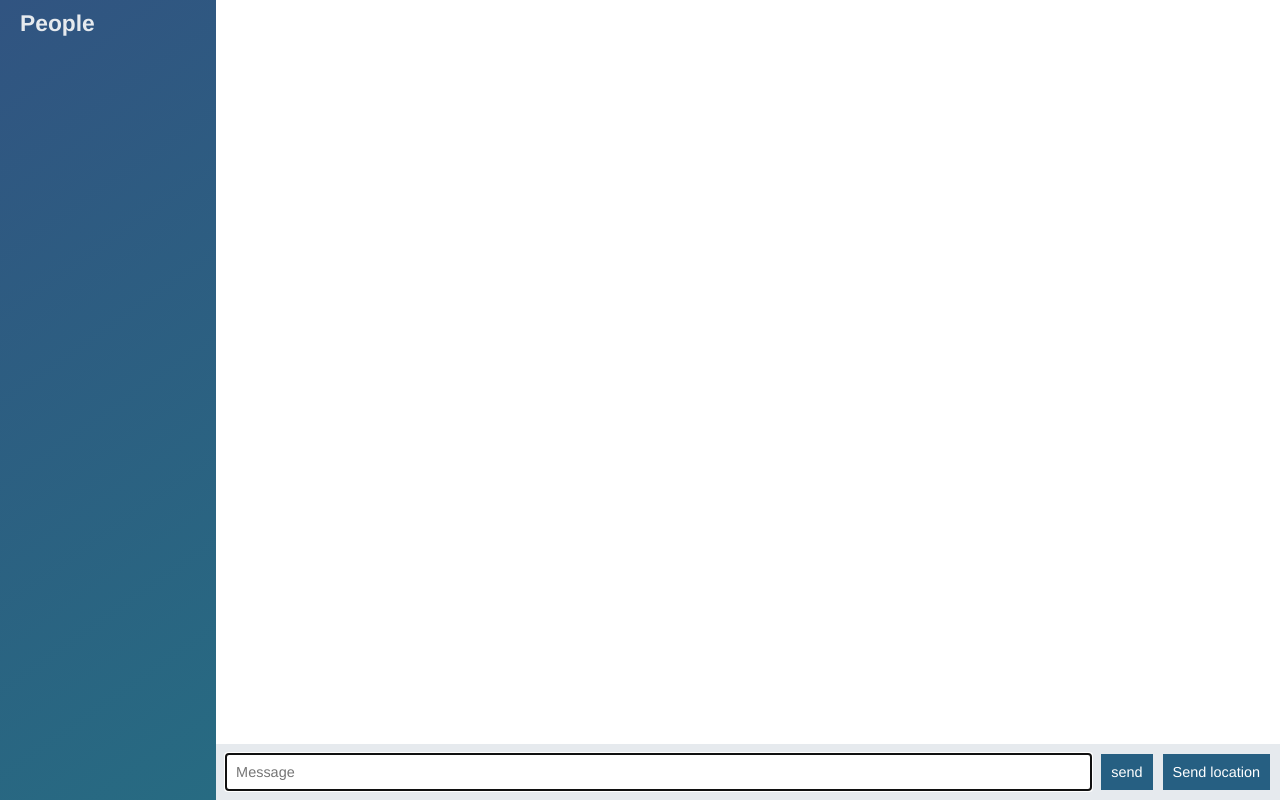
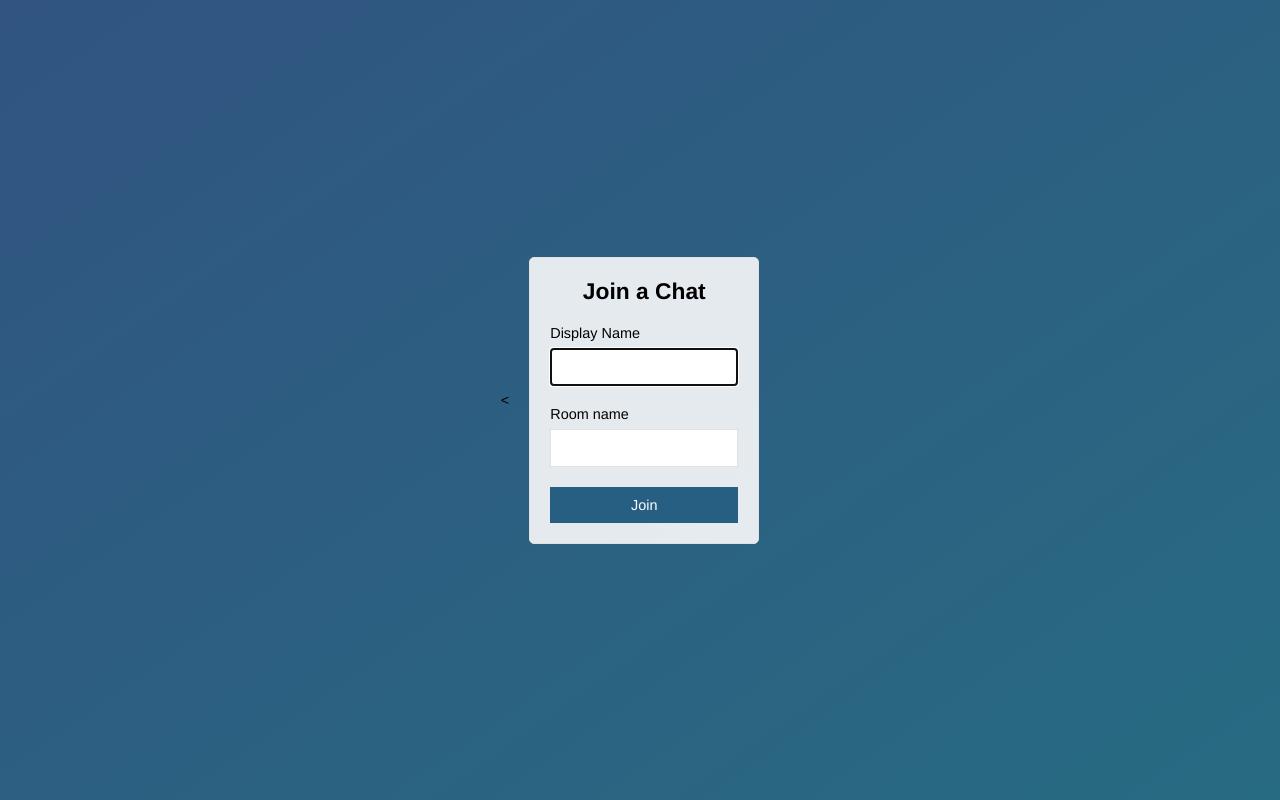
Before and after one commit to GowthamPRGK/node-ChatApp, a website: page public/index.html in a window 1280 px wide. Drawn offline with nearby package versions, Linux system fonts and the light colour scheme; no server answers.

Commit message:
Add join page that submits to chat.html

```diff
--- a/public/index.html
+++ b/public/index.html
@@ -1,54 +1,29 @@
-<!DOCTYPE html>
+<<!DOCTYPE html>
 <html>
 <head>
     <meta charset="utf-8" />
+    <title>Join | ChatApp</title>
+    <meta name="viewport" content="width=device-width, initial-scale=1, user-scalable=no">
     <link rel="stylesheet" href="/css/styles.css">
-<body class="chat">
-    <div class="chat__sidebar">
-        <h3>People</h3>
-        <div id="users"></div>
+</head>
+<body class="centered-form">
+    <div class="centered-form__form">
+        <form action="/chat.html">
+        <div class="form-field">
+            <h3>Join a Chat</h3>
+        </div>
+        <div class="form-field">
+            <label>Display Name</label>
+            <input type="text" name="name" autofocus>
+        </div>
+        <div class="form-field">
+            <label>Room name</label>
+            <input type="text" name="room">
+        </div>
+        <div class="form-field">
+            <button>Join</button>
+        </div>
+        </form>
     </div>
-    <div class="chat__main">
-        <ol id="messages" class="chat__messages"></ol>
-
-        <div class="chat__footer">
-            <form id="message-form">
-                <input name="message" type="text" placeholder="Message" autofocus autocomplete="off"/>
-                <button>send</button>
-            </form>
-            <button id="send-location">Send location</button>
-        </div>
-    </div>
-
-    <script id="message-template" type="text/template">
-        <li class="message">
-            <div class="message__title">
-                <h4>{{from}}</h4>
-                <span>{{createdAt}}</span>
-            </div>
-            <div class="message__body">
-                <p>{{text}}</p>
-            </div>
-        </li>
-    </script>
-
-    <script id="location-message-template" type="text/template">
-        <li class="message">
-            <div class="message__title">
-                <h4>{{from}}</h4>
-                <span>{{createdAt}}</span>
-            </div>
-            <div class="message__body">
-                <p><a href="{{url}}" target="_blank">My location</a></p>
-            </div>
-        </li>
-    </script>
-
-    <script src="/socket.io/socket.io.js"></script>
-    <script src="/js/libs/jquery-3.3.1.min.js"></script>
-    <script src="/js/libs/moment.js"></script>
-    <script src="/js/libs/mustache.js"></script>
-    <script src="/js/index.js"></script>
-
 </body>
 </html>
```
Also changed, not shown: public/chat.html (added, +56 -0 lines), public/js/chat.js (renamed from public/js/index.js).
